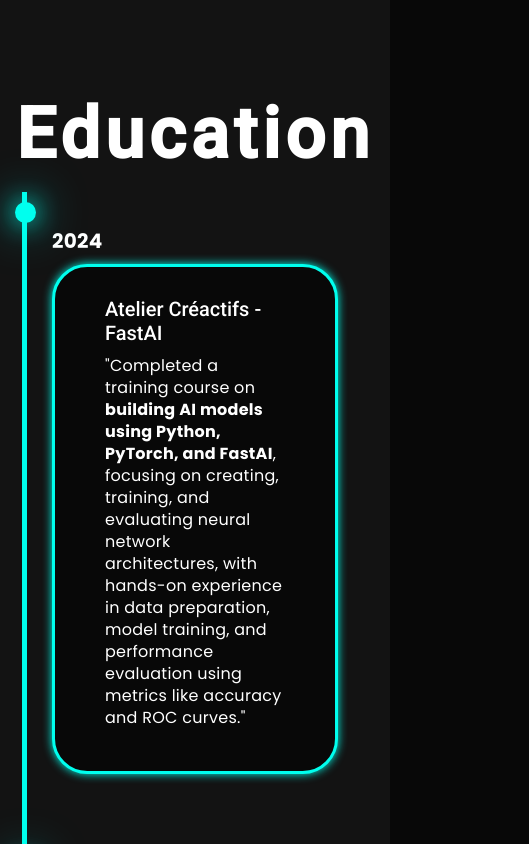
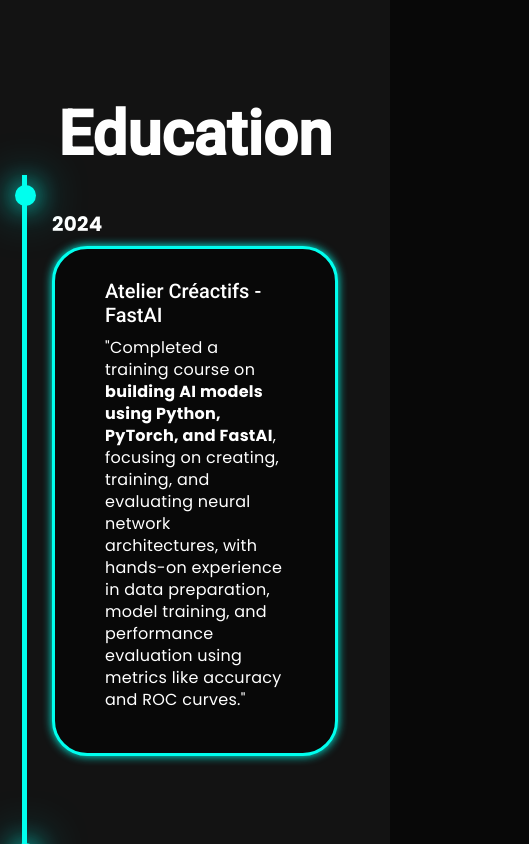
Before and after one commit to Antoinehrt/Portfolio, an Angular app: page / in a window 390 px wide. Shown: the part 1600-2444 px from the top of the page, 529 px wide, since content can reach past the window. Built offline with nearby package versions, Linux system fonts and the light colour scheme; no server answers.

Commit message:
fix(MobileResponsive): reduce the font-size for titles

```diff
--- a/src/app/pages/home/home.component.css
+++ b/src/app/pages/home/home.component.css
@@ -224,8 +224,10 @@
 .heading {
   font-size: 8rem;
   text-align: center;
-  margin: 5rem 0;
-
+  margin: 5rem 0 3rem;
+  color: #ffffff;
+  font-weight: 800;
+  letter-spacing: 5px;
 }
 
 .education {
@@ -233,35 +235,16 @@
   background: var(--second-bg-color);
 }
 
-.education h2 {
-  margin-bottom: 5rem;
-  color: #ffffff;
-  font-weight: 800;
-  letter-spacing: 5px;
-}
 
 .technology {
   background-color: var(--bg-color);
   color: #000000;
 }
 
-.technology h2 {
-  margin-bottom: 5rem;
-  color: #ffffff;
-  font-weight: 800;
-  letter-spacing: 5px;
-}
-
 .contact {
   background-color: var(--bg-color);
 }
 
-.contact h2 {
-  margin-bottom: 3rem;
-  color: #ffffff;
-  font-weight: 800;
-  letter-spacing: 5px;
-}
 
 @media (max-width: 991px) {
   .technology {
@@ -273,6 +256,11 @@
   .home {
     flex-direction: column-reverse;
     margin: 5rem 4rem;
+  }
+
+  .heading{
+    letter-spacing: 0;
+    font-size: 7rem;
   }
 
   .home-content h3 {
```
